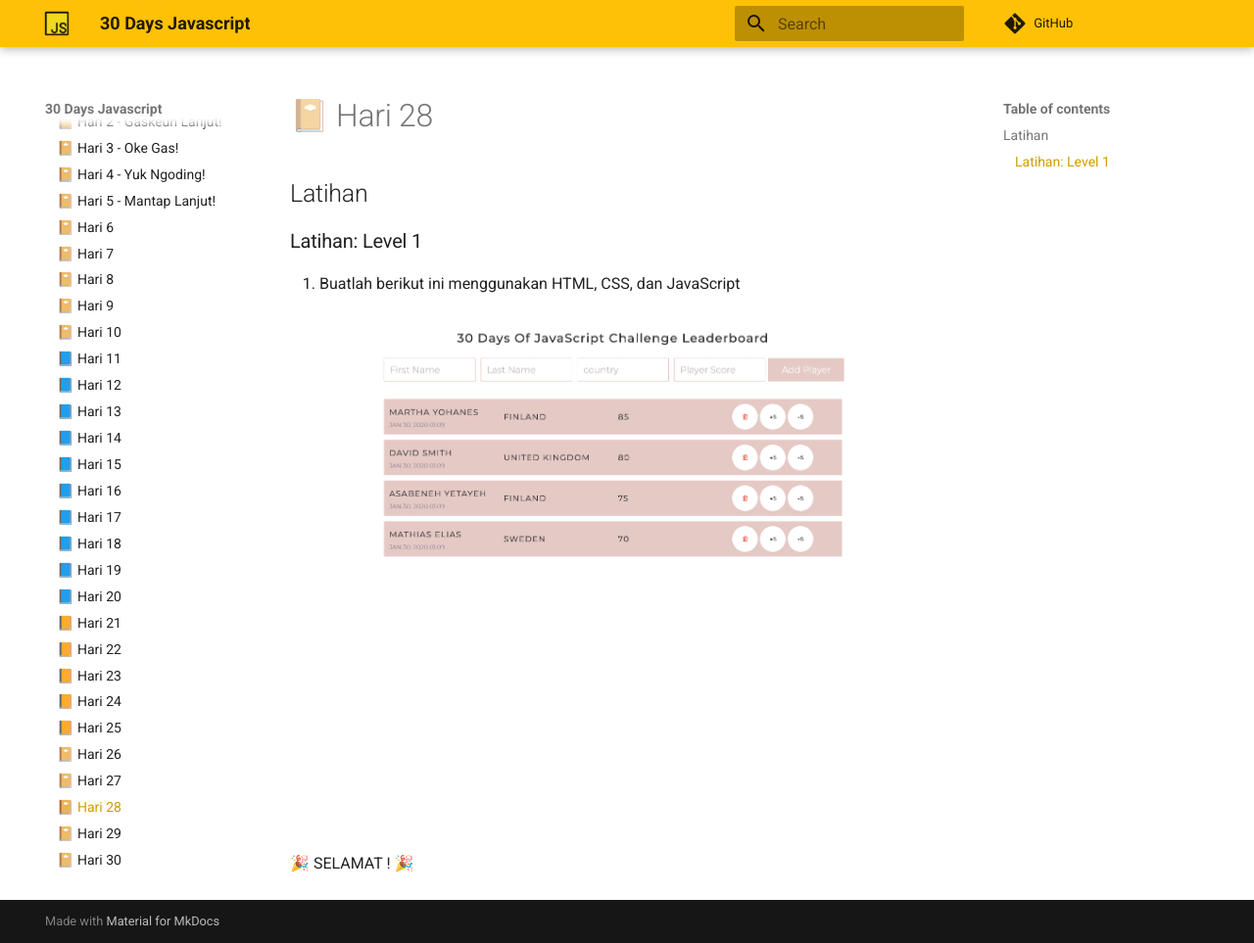
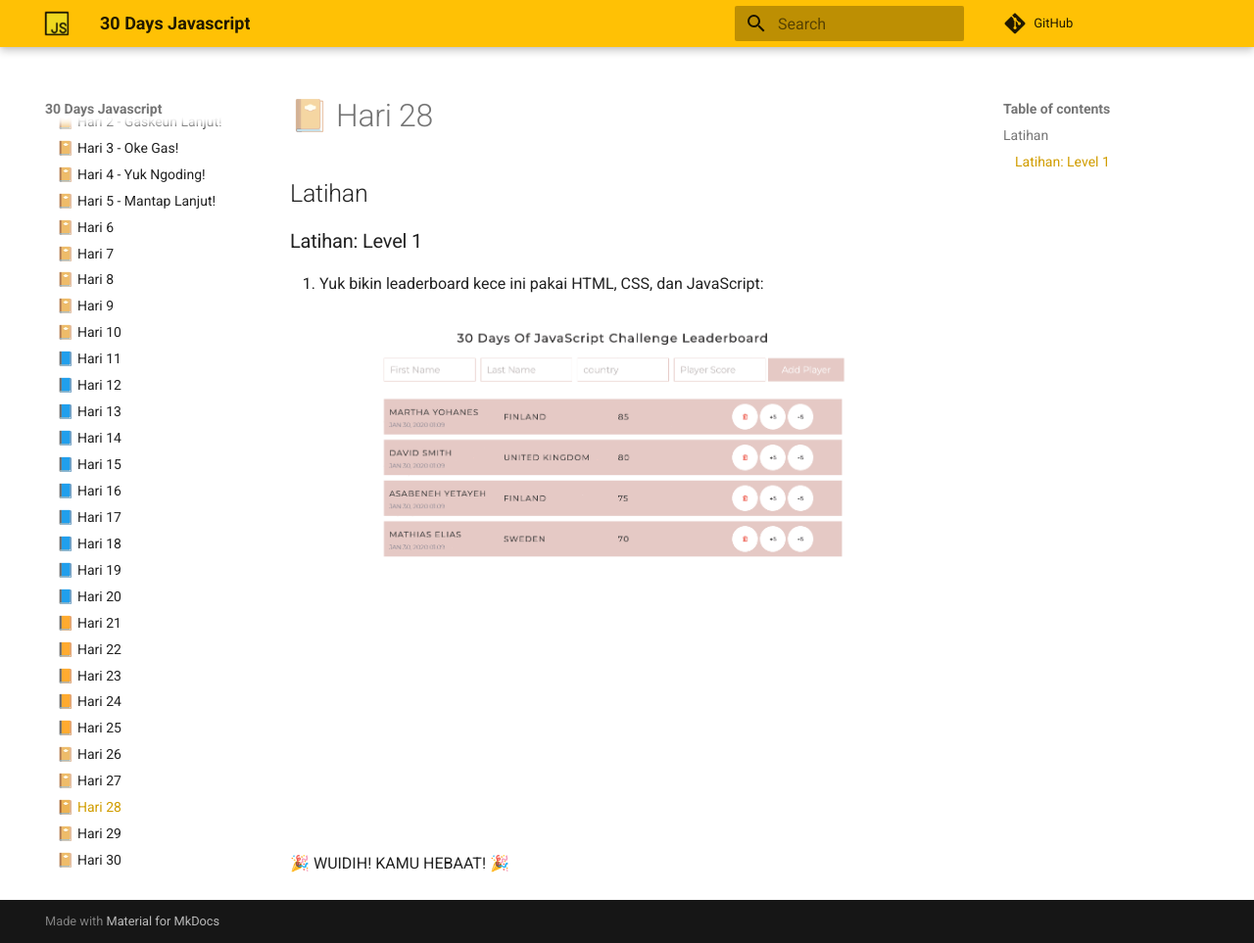
Before and after one commit to devinesia/30-days-javascript-web, an MkDocs documentation site: the page built from docs/id/28-day.md, in a window 1280 px wide and 963 px high. Shown: the whole window at 98% size. Built offline with MkDocs 1.6.1 and Material for MkDocs 9.7.7, drawn with Linux system fonts in a browser that asks for light colours; comment, search, counter and statistics services are not loaded.

Commit message:
Rewrite Indonesian Day 28 with casual fun tone

```diff
--- a/docs/id/28-day.md
+++ b/docs/id/28-day.md
@@ -4,8 +4,8 @@
 
 ### Latihan: Level 1
 
-1. Buatlah berikut ini menggunakan HTML, CSS, dan JavaScript
+1. Yuk bikin leaderboard kece ini pakai HTML, CSS, dan JavaScript:
 
 ![Slider](../images/projects/dom_mini_project_leaderboard_day_8.1.gif)
 
-🎉 SELAMAT ! 🎉
+🎉 WUIDIH! KAMU HEBAAT! 🎉
```
